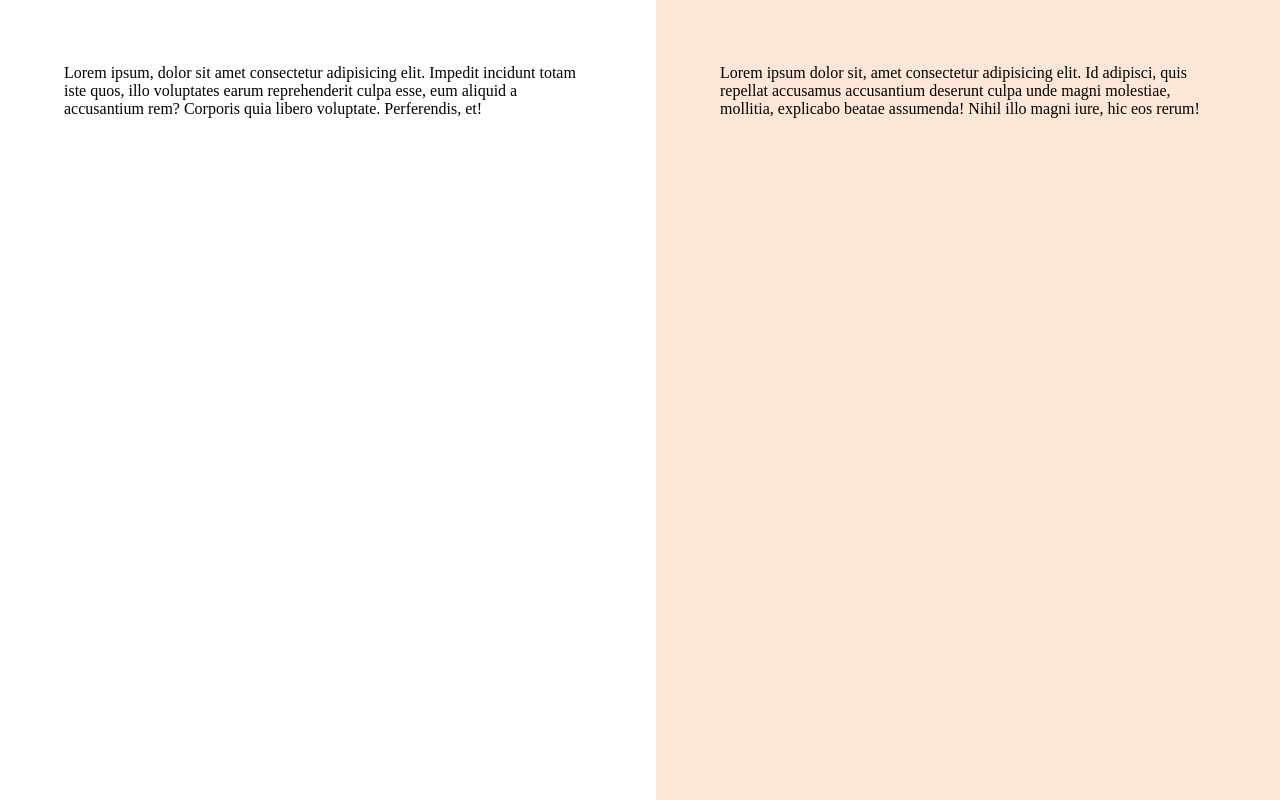
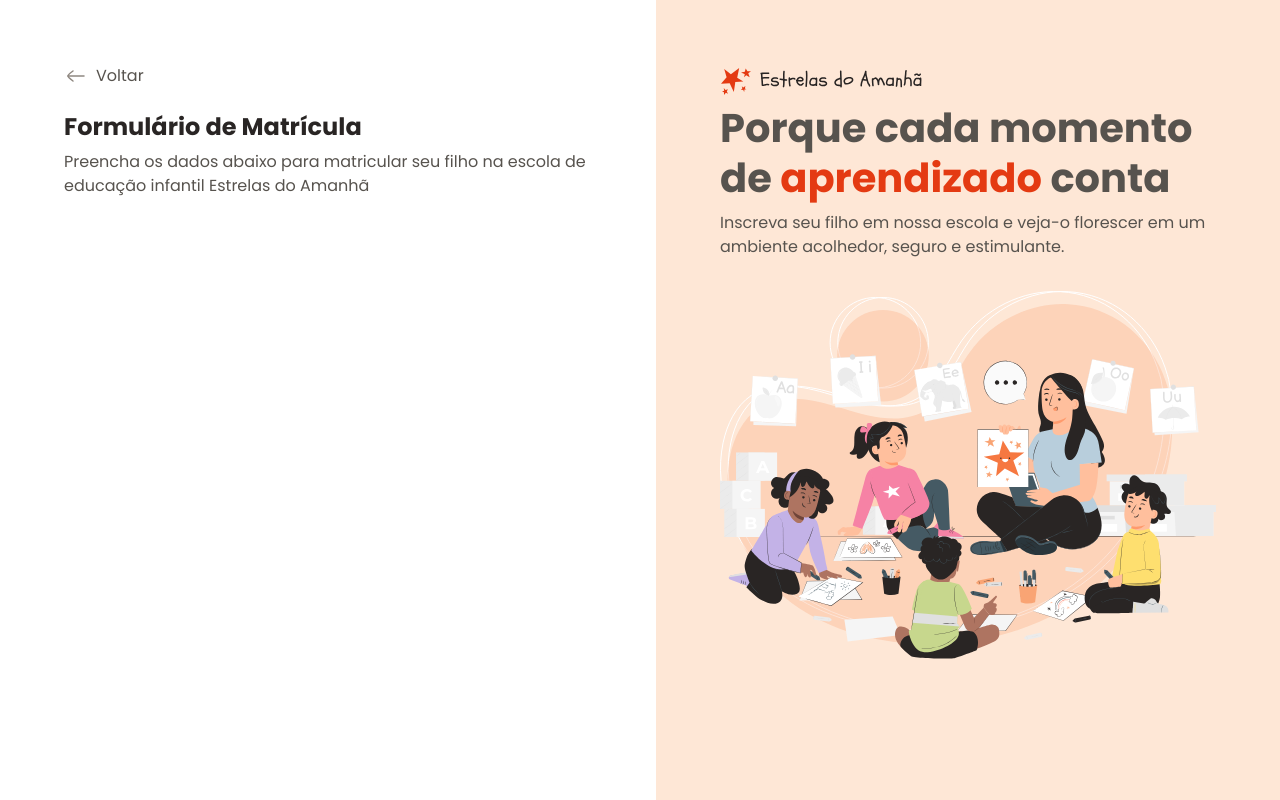
Before and after one commit to PauloWink/formulario-de-matricula, a plain HTML site: page index.html in a window 1280 px wide. Drawn offline with Linux system fonts and the light colour scheme.

Commit message:
Conteudo aside e conteudo inicial do main

```diff
--- a/index.html
+++ b/index.html
@@ -13,10 +13,26 @@
 <body>
     <div id="app">
         <main>
-            <div class="main-container">Lorem ipsum, dolor sit amet consectetur adipisicing elit. Impedit incidunt totam iste quos, illo voluptates earum reprehenderit culpa esse, eum aliquid a accusantium rem? Corporis quia libero voluptate. Perferendis, et!</div>
+            <div class="main-container">
+                <div class="back">
+                    <img src="assets/icons/arrow-left-02.svg" alt="Ícone de voltar">
+                    <span>Voltar</span>
+                </div>
+                <h1>Formulário de Matrícula</h1>
+                <p>Preencha os dados abaixo para matricular seu filho na escola de educação infantil Estrelas do Amanhã</p>
+            </div>
         </main>
         <aside>
-            <div class="aside-container">Lorem ipsum dolor sit, amet consectetur adipisicing elit. Id adipisci, quis repellat accusamus accusantium deserunt culpa unde magni molestiae, mollitia, explicabo beatae assumenda! Nihil illo magni iure, hic eos rerum!</div>
+            <div class="aside-container">
+                <header>
+                    <img src="assets/logo.svg" alt="Logo Estrelas do Amanhã">
+                    <h2>Porque cada momento de <span>aprendizado</span> conta</h2>
+                    <p>
+                        Inscreva seu filho em nossa escola e veja-o florescer em um ambiente acolhedor, seguro e estimulante.
+                    </p>
+                </header>
+                <img src="assets/Illustration.svg" alt="Ilustração de uma professora com crianças prestando atenção">
+            </div>
             </aside>
     </div>
 </body>
--- a/styles/global.css
+++ b/styles/global.css
@@ -25,4 +25,16 @@
 
 body {
     overflow: hidden;
+
+    font: var(--text);
+    color: var(--text-secondary);
 }
+
+h1, ha2 {
+    color: var(--text-primary);
+}
+
+img {
+    max-width: 100%;
+    height: auto;
+}
--- a/styles/layout.css
+++ b/styles/layout.css
@@ -14,6 +14,18 @@
         max-width: 33rem;
         margin-left: auto;
     }
+
+    & .back {
+        display: flex;
+        align-items: center;
+        gap: .5rem;
+        margin-bottom: 1.5rem;
+    }
+
+    & h1 {
+        font: 600 1.5rem/1.25 var(--font-family);
+        margin-bottom: .5rem;
+    }
 }
 
 aside {
@@ -22,5 +34,17 @@
 
     & .aside-container {
         max-width: 31rem;
+
+        & > img {
+            margin-top: 2rem;
+        }
     }
+
+    & h2 {
+        font: 600 2.5rem/1.25 var(--font-family);
+        margin-bottom: .5rem;
+        & span{
+            color: var(--text-highlight);
+        }
+
 }
```
